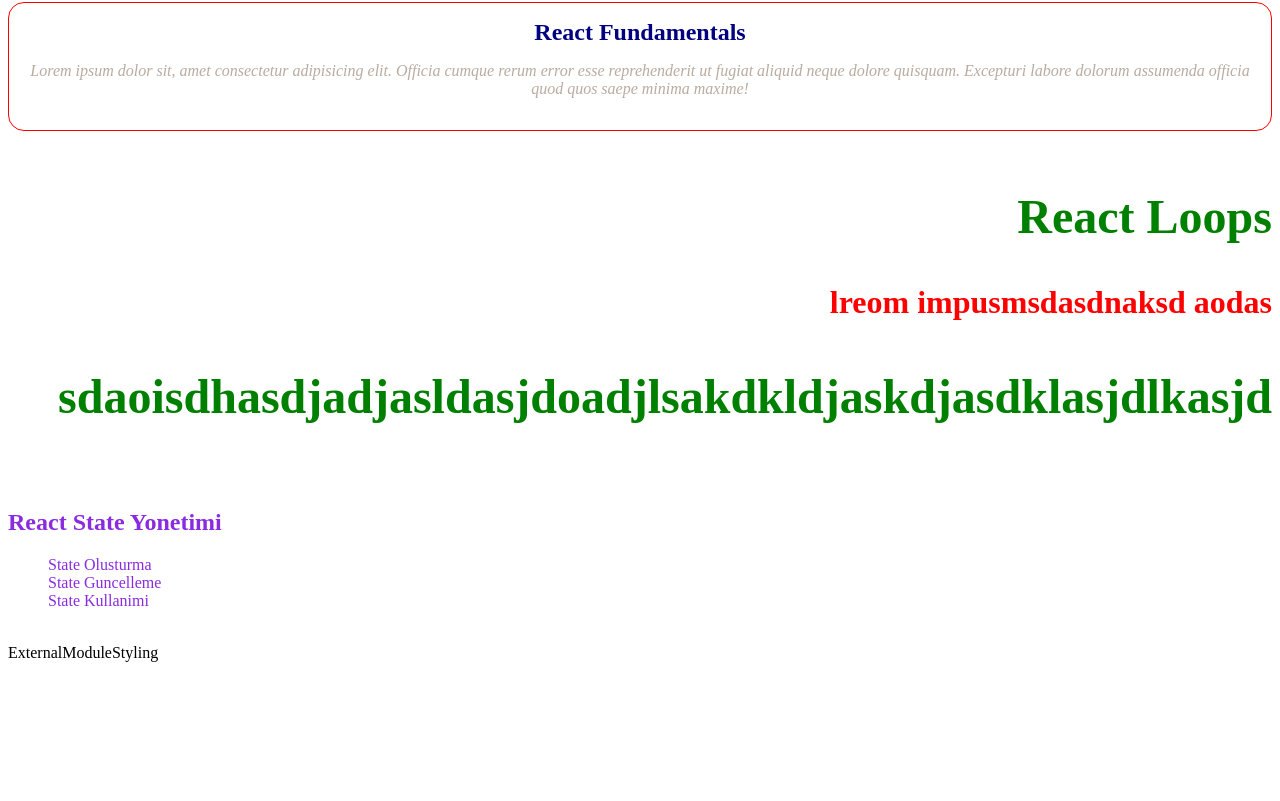
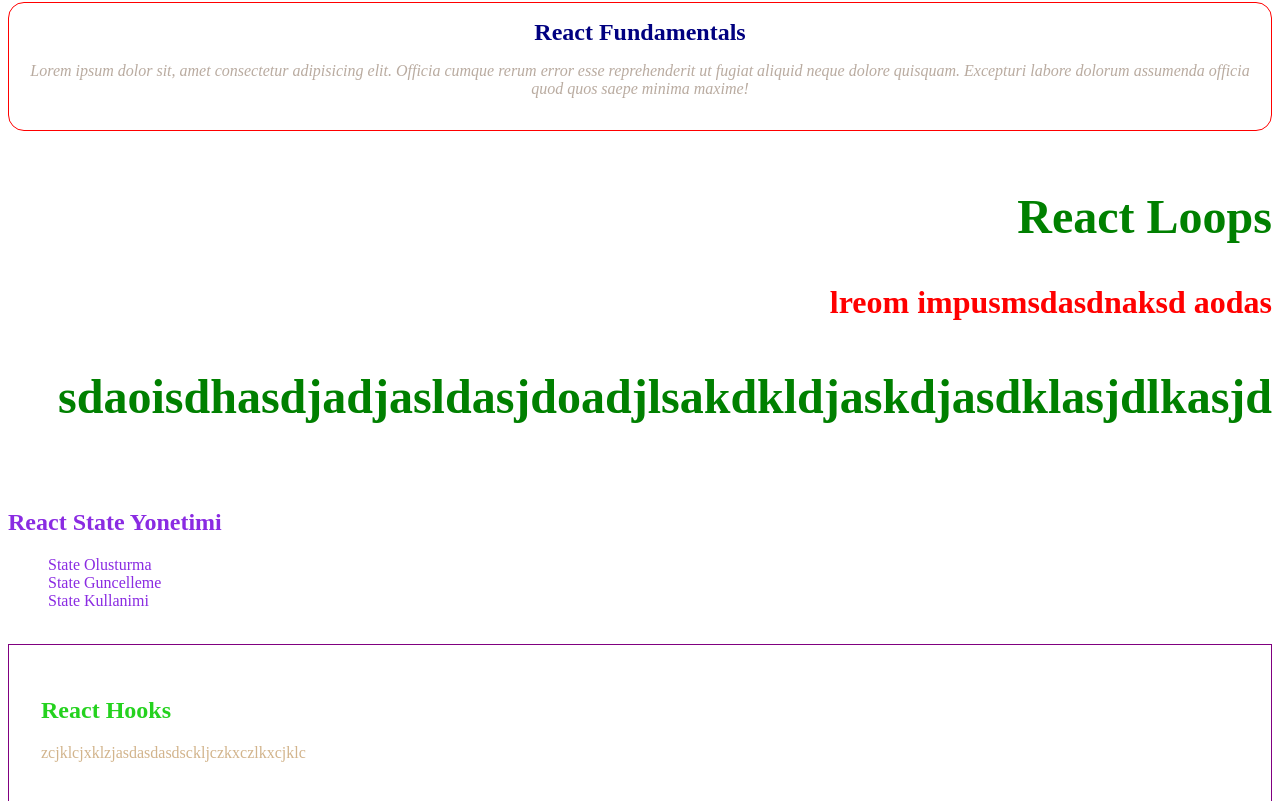
Before and after one commit to bayramsoltan/react-playground, a React (Create React App) app in the folder basics/: page / in a window 1280 px wide. Shown: the part 525-1326 px from the top of the page. Before the commit the page ends 1195 px from the top, so only its background shows below. Built offline with nearby package versions, Linux system fonts and the light colour scheme.

Commit message:
module.css

```diff
--- a/basics/src/components/03-styles/04-external-module-styling.js
+++ b/basics/src/components/03-styles/04-external-module-styling.js
@@ -1,7 +1,12 @@
 import React from 'react'
+import styles from './04-external.module.css'
 
 export default function ExternalModuleStyling() {
+    const {externalModuleStyling,title} = styles; // destructuring
   return (
-    <div>ExternalModuleStyling</div>
+    <div className={externalModuleStyling}>
+        <h2 className={title}>React Hooks</h2>
+        <p>zcjklcjxklzjasdasdasdsckljczkxczlkxcjklc</p>
+    </div>
   )
 }
--- /dev/null
+++ b/basics/src/components/03-styles/04-external.module.css
@@ -0,0 +1,11 @@
+.externalModuleStyling{
+    color: tan;
+    margin: 0;
+    padding: 2rem;
+    border: 1px solid purple;
+}
+
+.title{
+    color: rgb(36, 210, 30);
+    font-weight: 800;
+}
```
